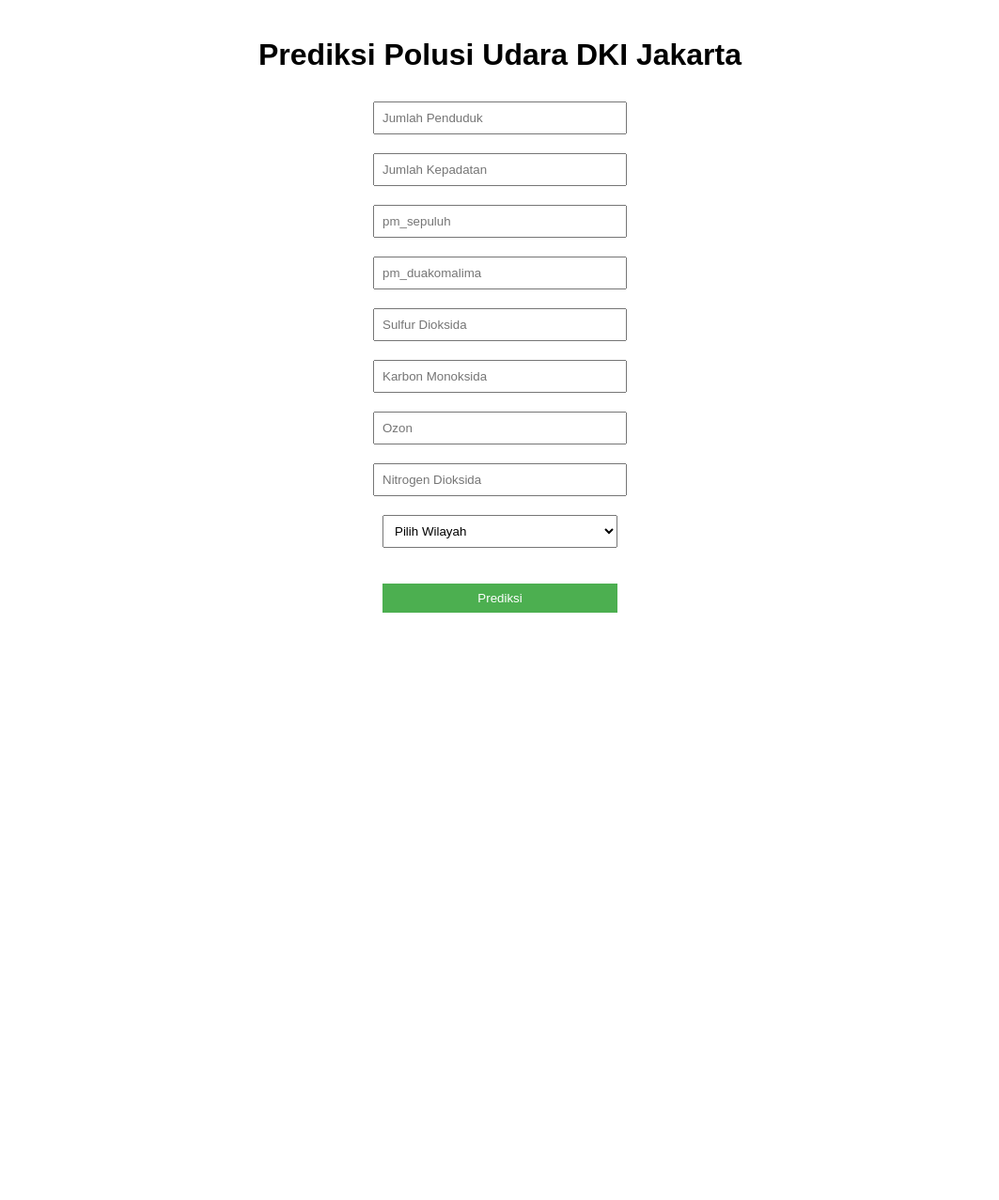
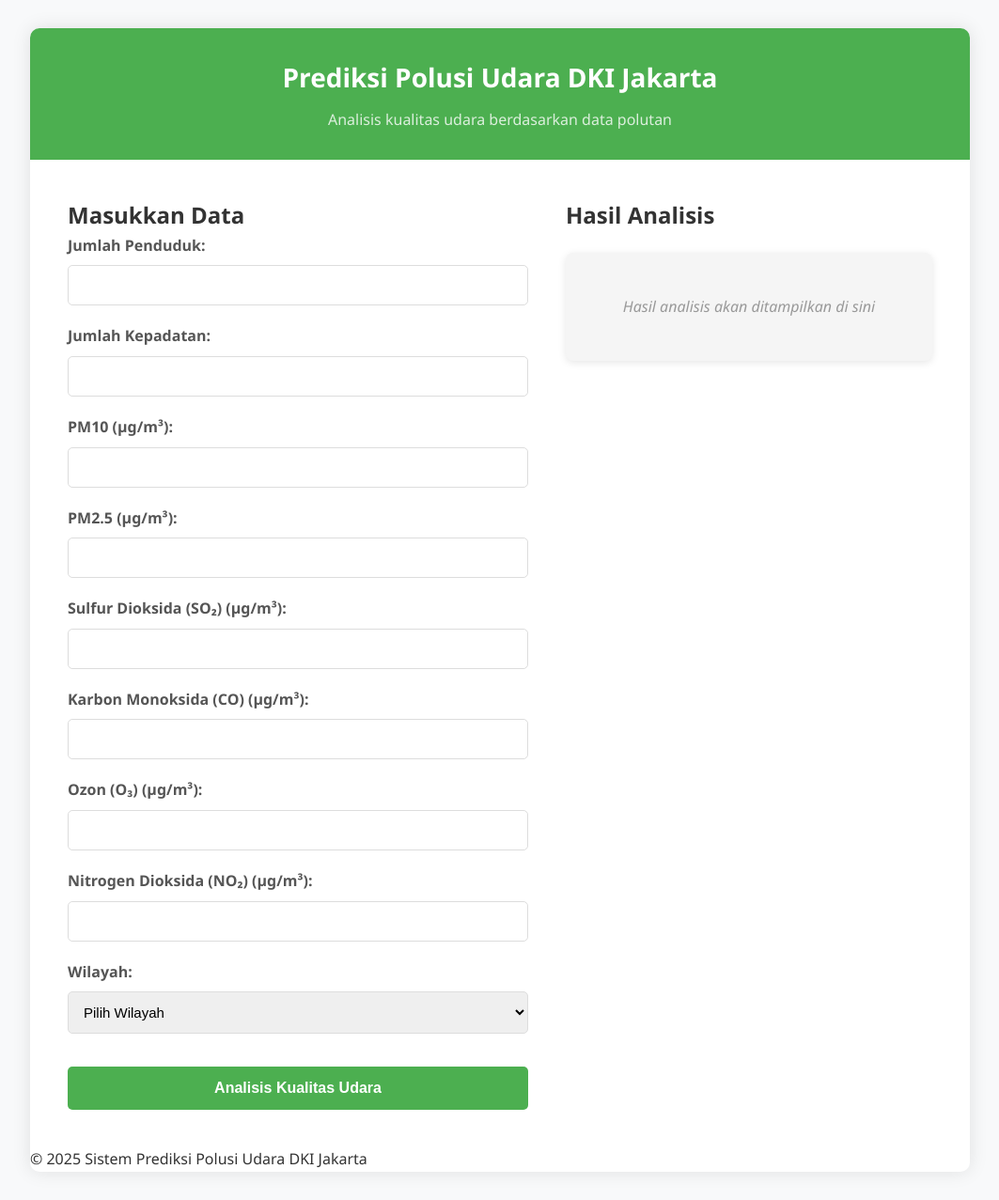
Before and after one commit to Anezz12/polusi_project_bigdata, a Flask app: page / in a window 1280 px wide. Shown: the whole page at 94% size, without its empty margins (108-1171 px from the left). Before the commit the page ends 652 px from the top, so only its background shows below. Run offline with Flask 3, Linux system fonts and the light colour scheme.

Commit message:
Enhance air quality prediction application by adding health status descriptions and improving the user interface. Update prediction logic to return detailed health status and descriptions based on predictions. Revamp HTML structure for better layout and styling, including new input fields for PM10 and PM2.5.

```diff
--- a/app.py
+++ b/app.py
@@ -42,6 +42,17 @@ except Exception as e:
     y_dummy = np.random.randint(0, 2, 100)
     model.fit(X_dummy, y_dummy)
     print("Using fallback RandomForest model instead.")
+
+def get_health_description(prediction_class):
+    """Return detailed description based on prediction class"""
+    descriptions = {
+        0: "Kualitas udara baik dan tidak memiliki risiko bagi kesehatan.",
+        1: "Kualitas udara sedang. Beberapa polutan mungkin menyebabkan efek kesehatan pada sejumlah kecil individu yang sangat sensitif.",
+        2: "Kualitas udara tidak sehat. Anggota kelompok sensitif mungkin mengalami efek kesehatan.",
+        3: "Kualitas udara sangat tidak sehat. Dapat memicu peringatan kesehatan karena semua orang dapat mengalami efek kesehatan yang serius.",
+        4: "Kualitas udara berbahaya. Peringatan kesehatan darurat. Seluruh populasi kemungkinan akan terpengaruh."
+    }
+    return descriptions.get(prediction_class, "Deskripsi tidak tersedia")
 
 @app.route('/')
 def home():
@@ -95,10 +106,40 @@ def predict():
             prediction = model.predict(features_array)
             pred_class = int(prediction[0])
 
-        return jsonify({'prediction': pred_class})
+        # Map prediction to health status
+        health_status_map = {
+            0: "Baik",
+            1: "Sedang",
+            2: "Tidak Sehat",
+            3: "Sangat Tidak Sehat",
+            4: "Berbahaya"
+        }
+
+        health_status = health_status_map.get(pred_class, "Status tidak diketahui")
+
+        return jsonify({
+            'prediction': pred_class,
+            'health_status': health_status,
+            'description': get_health_description(pred_class)
+        })
     except Exception as e:
         print(f"Prediction error: {str(e)}")
-        return jsonify({'error': str(e), 'prediction': 1}), 200  # Return a fallback prediction
+        return jsonify({
+            'error': str(e),
+            'prediction': 1,
+            'health_status': 'Sedang',
+            'description': get_health_description(1)
+        }), 200  # Return a fallback prediction
+
+@app.route('/api/status', methods=['GET'])
+def status():
+    """API endpoint to check if the service is up"""
+    model_type = type(model).__name__
+    return jsonify({
+        'status': 'online',
+        'model_type': model_type,
+        'version': '1.0.0'
+    })
 
 if __name__ == '__main__':
     app.run(debug=True)
--- a/static/script.js
+++ b/static/script.js
@@ -2,6 +2,9 @@ document
   .getElementById('predictionForm')
   .addEventListener('submit', async function (event) {
     event.preventDefault();
+
+    // Show loading state
+    document.getElementById('hasilPrediksi').innerText = 'Memproses...';
 
     const data = {
       jumlah_penduduk: Number(document.getElementById('jumlah_penduduk').value),
@@ -21,6 +24,7 @@ document
       wilayah: Number(document.getElementById('wilayah').value),
     };
 
+    try {
       const response = await fetch('/predict', {
         method: 'POST',
         headers: {
@@ -30,6 +34,23 @@ document
       });
 
       const result = await response.json();
+
+      // Create a more informative result display
+      let resultHTML = `
+        <div class="prediction-result">
+          <h3>Hasil Analisis Kualitas Udara</h3>
+          <p class="status ${result.health_status
+            .toLowerCase()
+            .replace(' ', '-')}">
+            Status: <strong>${result.health_status}</strong>
+          </p>
+          <p class="description">${result.description}</p>
+        </div>
+      `;
+
+      document.getElementById('hasilPrediksi').innerHTML = resultHTML;
+    } catch (error) {
       document.getElementById('hasilPrediksi').innerText =
-      'Prediksi Parameter Pencemar Kritis: ' + result.prediction;
+        'Terjadi kesalahan saat memproses permintaan: ' + error.message;
+    }
   });
--- a/static/style.css
+++ b/static/style.css
@@ -1,19 +1,186 @@
+* {
+  box-sizing: border-box;
+  margin: 0;
+  padding: 0;
+}
 
 body {
-    font-family: Arial, sans-serif;
-    text-align: center;
-    margin-top: 40px;
+  font-family: 'Segoe UI', Tahoma, Arial, sans-serif;
+  line-height: 1.6;
+  color: #333;
+  background-color: #f8f9fa;
+  padding: 30px 20px;
 }
 
-input, select, button {
-    margin: 10px;
-    padding: 8px;
-    width: 250px;
+.container {
+  max-width: 1000px;
+  margin: 0 auto;
+  background-color: white;
+  border-radius: 10px;
+  box-shadow: 0 0 20px rgba(0, 0, 0, 0.1);
+  overflow: hidden;
 }
 
-button {
-    background-color: #4CAF50;
-    color: white;
-    border: none;
-    cursor: pointer;
+header {
+  background-color: #4caf50;
+  color: white;
+  padding: 30px 20px;
+  text-align: center;
 }
+
+h1 {
+  margin-bottom: 10px;
+  font-size: 28px;
+}
+
+.subtitle {
+  opacity: 0.8;
+  font-size: 16px;
+}
+
+.content-wrapper {
+  display: flex;
+  flex-wrap: wrap;
+  padding: 20px;
+}
+
+.form-section {
+  flex: 1 1 500px;
+  padding: 20px;
+}
+
+.form-group {
+  margin-bottom: 20px;
+  text-align: left;
+}
+
+label {
+  display: block;
+  margin-bottom: 8px;
+  font-weight: bold;
+  color: #555;
+}
+
+input,
+select {
+  width: 100%;
+  padding: 12px;
+  border: 1px solid #ddd;
+  border-radius: 5px;
+  font-size: 15px;
+  transition: border 0.3s ease;
+}
+
+input:focus,
+select:focus {
+  border-color: #4caf50;
+  outline: none;
+  box-shadow: 0 0 5px rgba(76, 175, 80, 0.3);
+}
+
+.submit-btn {
+  background-color: #4caf50;
+  color: white;
+  border: none;
+  padding: 14px;
+  width: 100%;
+  border-radius: 5px;
+  cursor: pointer;
+  font-size: 16px;
+  font-weight: bold;
+  margin-top: 15px;
+  transition: background-color 0.3s;
+}
+
+.submit-btn:hover {
+  background-color: #3e8e41;
+}
+
+.result-section {
+  flex: 1 1 400px;
+  padding: 20px;
+}
+
+.prediction-result {
+  margin-top: 20px;
+  padding: 25px;
+  border-radius: 8px;
+  background-color: #f5f5f5;
+  text-align: left;
+  box-shadow: 0 2px 8px rgba(0, 0, 0, 0.1);
+}
+
+.prediction-result h3 {
+  margin-bottom: 15px;
+  font-size: 20px;
+  color: #444;
+}
+
+.status {
+  font-size: 1.4em;
+  margin: 15px 0;
+  padding: 10px 0;
+  border-radius: 4px;
+}
+
+.description {
+  line-height: 1.6;
+  color: #555;
+  margin-top: 15px;
+}
+
+/* Status colors with better visual indicators */
+.baik {
+  color: #28a745;
+  border-left: 5px solid #28a745;
+  padding-left: 15px;
+  background-color: rgba(40, 167, 69, 0.1);
+}
+
+.sedang {
+  color: #ffc107;
+  border-left: 5px solid #ffc107;
+  padding-left: 15px;
+  background-color: rgba(255, 193, 7, 0.1);
+}
+
+.tidak-sehat {
+  color: #fd7e14;
+  border-left: 5px solid #fd7e14;
+  padding-left: 15px;
+  background-color: rgba(253, 126, 20, 0.1);
+}
+
+.sangat-tidak-sehat {
+  color: #dc3545;
+  border-left: 5px solid #dc3545;
+  padding-left: 15px;
+  background-color: rgba(220, 53, 69, 0.1);
+}
+
+.berbahaya {
+  color: #6f42c1;
+  border-left: 5px solid #6f42c1;
+  padding-left: 15px;
+  background-color: rgba(111, 66, 193, 0.1);
+}
+
+.empty-state {
+  color: #999;
+  text-align: center;
+  font-style: italic;
+  padding: 20px;
+}
+
+/* Responsive adjustments */
+@media (max-width: 768px) {
+  .content-wrapper {
+    flex-direction: column;
+  }
+
+  input,
+  select,
+  button {
+    padding: 10px;
+  }
+}
--- a/templates/index.html
+++ b/templates/index.html
@@ -2,81 +2,102 @@
 <html lang="en">
   <head>
     <meta charset="UTF-8" />
+    <meta name="viewport" content="width=device-width, initial-scale=1.0" />
     <title>Prediksi Polusi DKI Jakarta</title>
     <link rel="stylesheet" href="/static/style.css" />
   </head>
   <body>
+    <div class="container">
+      <header>
         <h1>Prediksi Polusi Udara DKI Jakarta</h1>
+        <p class="subtitle">Analisis kualitas udara berdasarkan data polutan</p>
+      </header>
 
+      <div class="content-wrapper">
+        <div class="form-section">
+          <h2>Masukkan Data</h2>
           <form id="predictionForm">
-      <input
-        type="number"
-        id="jumlah_penduduk"
-        placeholder="Jumlah Penduduk"
-        required
-      /><br />
-      <input
-        type="number"
-        id="jumlah_kepadatan"
-        placeholder="Jumlah Kepadatan"
-        required
-      /><br />
-      <input
-        type="number"
-        step="0.01"
-        id="pm_sepuluh"
-        placeholder="pm_sepuluh"
-        required
-      /><br />
-      <input
-        type="number"
-        step="0.01"
-        id="pm_duakomalima"
-        placeholder="pm_duakomalima"
-        required
-      /><br />
-      <input
-        type="number"
-        step="0.01"
-        id="sulfur_dioksida"
-        placeholder="Sulfur Dioksida"
-        required
-      /><br />
-      <input
-        type="number"
-        step="0.01"
-        id="karbon_monoksida"
-        placeholder="Karbon Monoksida"
-        required
-      /><br />
-      <input
-        type="number"
-        step="0.01"
-        id="ozon"
-        placeholder="Ozon"
-        required
-      /><br />
+            <div class="form-group">
+              <label for="jumlah_penduduk">Jumlah Penduduk:</label>
+              <input type="number" id="jumlah_penduduk" required />
+            </div>
+
+            <div class="form-group">
+              <label for="jumlah_kepadatan">Jumlah Kepadatan:</label>
+              <input type="number" id="jumlah_kepadatan" required />
+            </div>
+
+            <div class="form-group">
+              <label for="pm_sepuluh">PM10 (µg/m³):</label>
+              <input type="number" step="0.01" id="pm_sepuluh" required />
+            </div>
+
+            <div class="form-group">
+              <label for="pm_duakomalima">PM2.5 (µg/m³):</label>
+              <input type="number" step="0.01" id="pm_duakomalima" required />
+            </div>
+
+            <div class="form-group">
+              <label for="sulfur_dioksida"
+                >Sulfur Dioksida (SO₂) (µg/m³):</label
+              >
+              <input type="number" step="0.01" id="sulfur_dioksida" required />
+            </div>
+
+            <div class="form-group">
+              <label for="karbon_monoksida"
+                >Karbon Monoksida (CO) (µg/m³):</label
+              >
+              <input type="number" step="0.01" id="karbon_monoksida" required />
+            </div>
+
+            <div class="form-group">
+              <label for="ozon">Ozon (O₃) (µg/m³):</label>
+              <input type="number" step="0.01" id="ozon" required />
+            </div>
+
+            <div class="form-group">
+              <label for="nitrogen_dioksida"
+                >Nitrogen Dioksida (NO₂) (µg/m³):</label
+              >
               <input
                 type="number"
                 step="0.01"
                 id="nitrogen_dioksida"
-        placeholder="Nitrogen Dioksida"
                 required
-      /><br />
+              />
+            </div>
 
+            <div class="form-group">
+              <label for="wilayah">Wilayah:</label>
               <select id="wilayah" required>
                 <option value="">Pilih Wilayah</option>
                 <option value="0">Jakarta Barat</option>
                 <option value="1">Jakarta Pusat</option>
                 <option value="2">Jakarta Selatan</option>
                 <option value="3">Jakarta Timur</option>
-        <option value="4">Jakarta Utara</option></select
-      ><br /><br />
+                <option value="4">Jakarta Utara</option>
+              </select>
+            </div>
 
-      <button type="submit">Prediksi</button>
+            <button type="submit" class="submit-btn">
+              Analisis Kualitas Udara
+            </button>
           </form>
+        </div>
 
-    <h2 id="hasilPrediksi"></h2>
+        <div class="result-section">
+          <h2>Hasil Analisis</h2>
+          <div id="hasilPrediksi" class="prediction-result">
+            <p class="empty-state">Hasil analisis akan ditampilkan di sini</p>
+          </div>
+        </div>
+      </div>
+
+      <footer>
+        <p>© 2025 Sistem Prediksi Polusi Udara DKI Jakarta</p>
+      </footer>
+    </div>
 
     <script src="/static/script.js"></script>
   </body>
```
Lines whose indentation alone changed are shown as unchanged.
